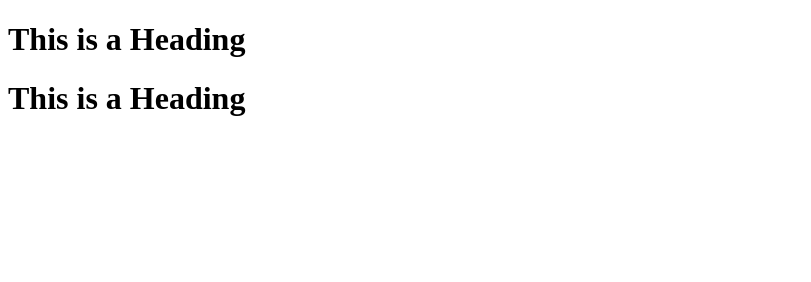
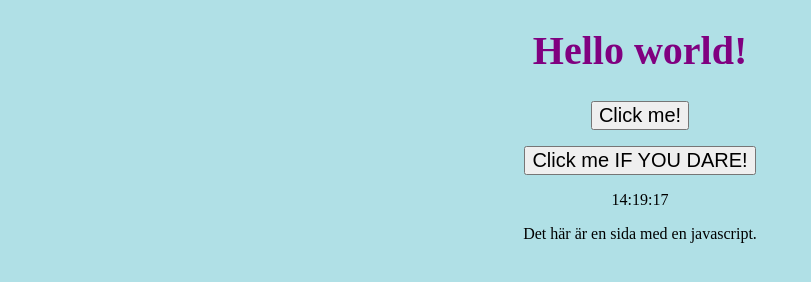
Before and after one commit to Lundsther/cosmic-girl, a plain HTML site: page Henni/index.html in a window 1280 px wide. Shown: the whole page, without its empty margins (0-811 px from the left). Drawn offline with nearby package versions, Linux system fonts and the light colour scheme.

Commit message:
I made a page with styles and buttons!

```diff
--- a/Henni/index.html
+++ b/Henni/index.html
@@ -1,12 +1,25 @@
 <!DOCTYPE html>
 <html>
 <head>
-  <title>Page Title</title>
+  <script
+    src="http://code.jquery.com/jquery-3.3.1.min.js"
+    integrity="sha256-FgpCb/KJQlLNfOu91ta32o/NMZxltwRo8QtmkMRdAu8="
+    crossorigin="anonymous">
+  </script>
+	<title>Homepage</title>
+  <link rel="stylesheet" href="style.css">
 </head>
-<body>
 
-  <h1>This is a Heading</h1>
-  <h1>This is a Heading</h1>
+<body style="background-color:powderblue;">
+
+  <h1>Hello world!</h1>
+    <p><button onclick="changeColor()">Click me!</button></p>
+    <p><button onclick="startBomb()">Click me IF YOU DARE!</button></p>
+    <div id="clock"></div>
+    <div id="bomb"></div>
+    <p>Det här är en sida med en javascript.</p>
+    <script src="script.js"></script>
 
 </body>
+
 </html>
--- /dev/null
+++ b/Henni/script.js
@@ -0,0 +1,52 @@
+console.log("Hey there!")
+startTime() //Starting the clock and rendering
+
+
+
+function startBomb(){ //Starta bomben
+  var bombSeconds = 10 //Bomben startar på 10 s
+  tick(bombSeconds) //Bomben börjar ticka
+}
+
+function tick(bombSeconds){ //Definiera nedräkningen
+  console.log(bombSeconds);
+  bombSeconds = bombSeconds - 1 //Räknar ner en sekund
+  setTimeout(function(){ //Kollar av tiden på nedräkningen
+    if(bombSeconds === 0){
+      $("#bomb").html("BOOM!") //Smäller om nedräknad till 0
+    }else{
+      tick(bombSeconds) //Fortsätter ticka om ej 0
+      $("#bomb").html(bombSeconds)
+    }
+  }, 1000) //Upprepar funktionen varje 1000:e millisekund
+}
+
+
+function startTime(){
+  var today = new Date();
+  var h = today.getHours()
+  var m = today.getMinutes()
+  var s = today.getSeconds()
+
+  m = checkTime(m)
+  s = checkTime(s)
+
+  $("#clock").html(h + ":" + m + ":" + s)
+
+  setTimeout(startTime,500) //Ropar startTime varje 500 millisekund
+}
+
+
+function checkTime(number){ //Lägger till en extra 0:a för siffror under 10
+    if (number < 10) {
+      number = "0" + number
+    }
+    return number
+}
+
+
+function changeColor() {
+  console.log("I clicked!")
+  $("body").css("background-color", "pink")
+
+}
--- /dev/null
+++ b/Henni/style.css
@@ -0,0 +1,14 @@
+h1 {
+  color: purple;
+  text-align: center;
+  font-size: 40px;
+}
+
+body {
+  background-color: powderblue;
+  text-align: center;
+}
+
+button{
+  font-size: 20px;
+}
```
